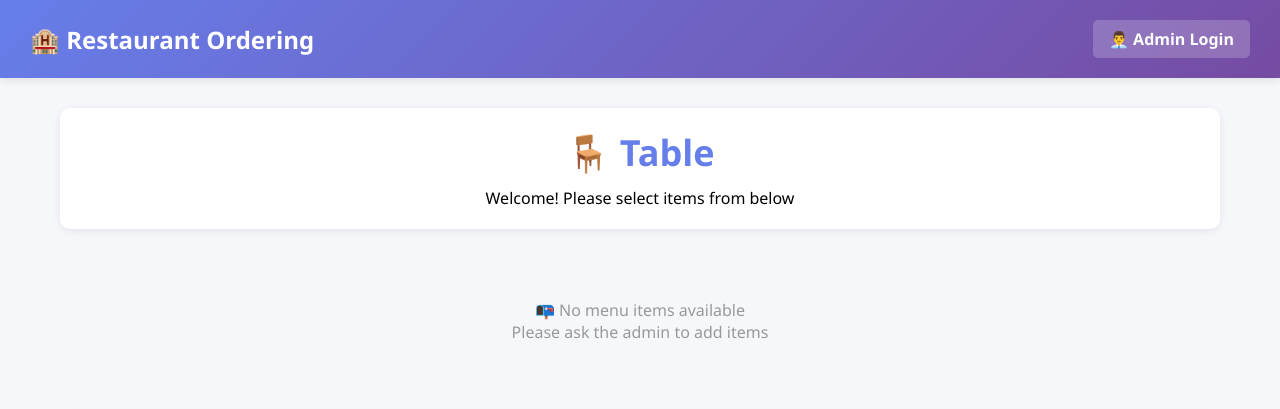
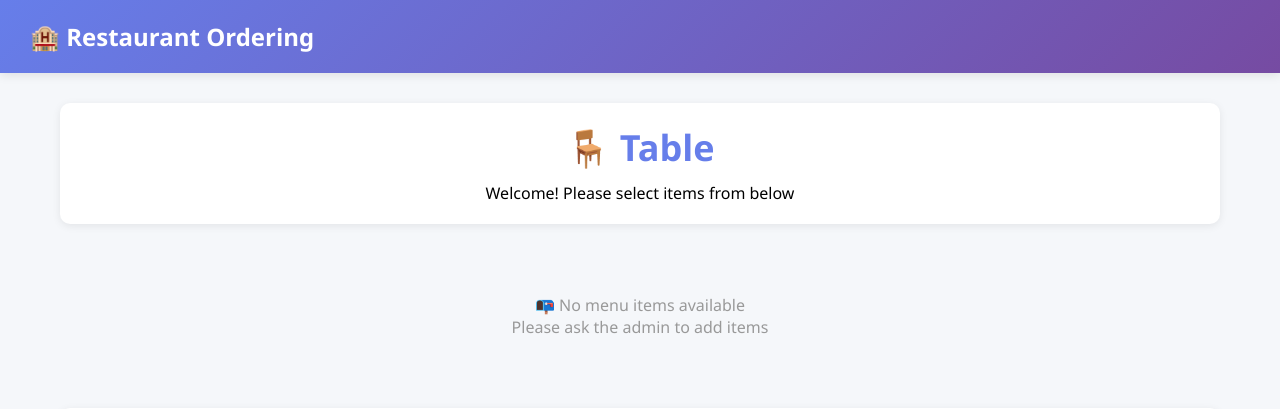
Before and after one commit to santagift24-wq/hotel-app, a Flask app: template templates/customer/order.html in a window 1280 px wide. Shown: the top 409 px of the page. Run offline with Flask 3, Linux system fonts and the light colour scheme; the template is opened without the code that fills it, so the values that code supplies are empty; some libraries are stand-ins or nearby versions.

Commit message:
Remove: Hide admin login link from customer order pages (after QR scan)

```diff
--- a/templates/customer/order.html
+++ b/templates/customer/order.html
@@ -30,21 +30,7 @@
             font-size: 24px;
         }
 
-        .admin-link {
-            background: rgba(255,255,255,0.2);
-            color: white;
-            border: none;
-            padding: 8px 16px;
-            border-radius: 5px;
-            text-decoration: none;
-            cursor: pointer;
-            font-weight: 600;
-            transition: 0.3s;
-        }
 
-        .admin-link:hover {
-            background: rgba(255,255,255,0.3);
-        }
 
         .container {
             max-width: 1200px;
@@ -370,7 +356,6 @@
 <body>
     <div class="header">
         <h1 id="hotelNameHeader">🏨 Restaurant Ordering</h1>
-        <a href="{{ url_for('admin_login') }}" class="admin-link">👨‍💼 Admin Login</a>
     </div>
 
     <div class="container">
```
Also changed, not shown: templates/customer/order_new.html (+0 -15 lines).
